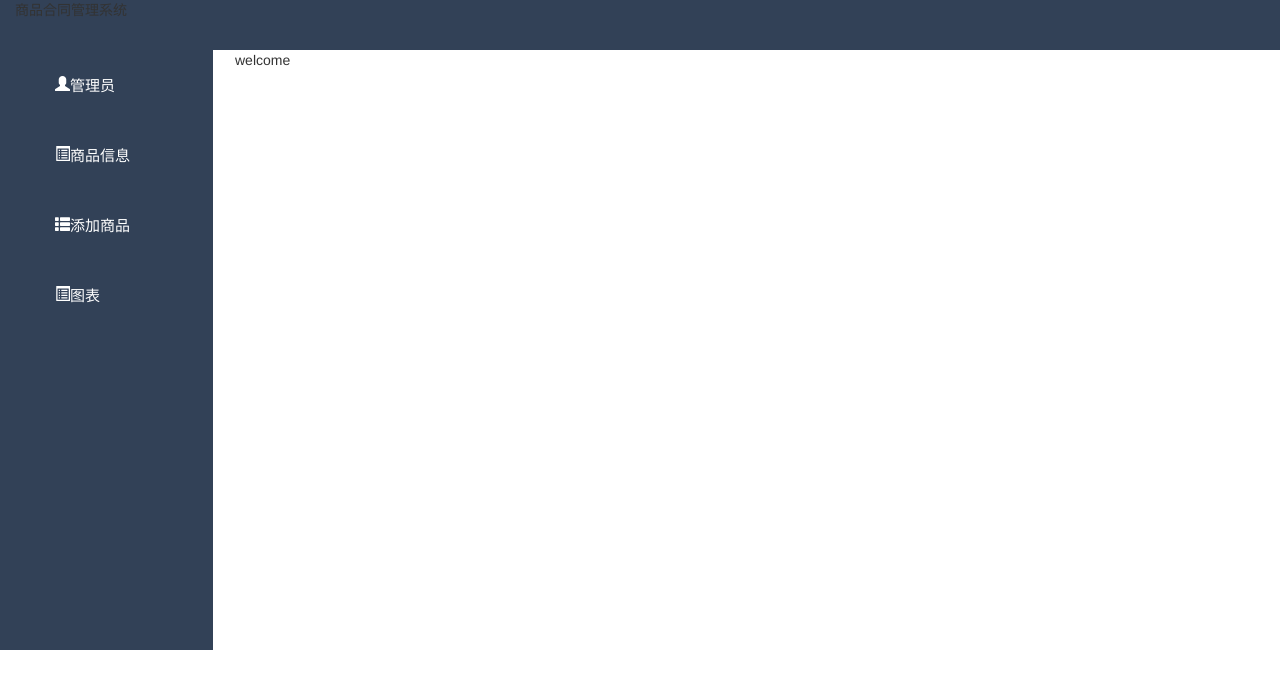
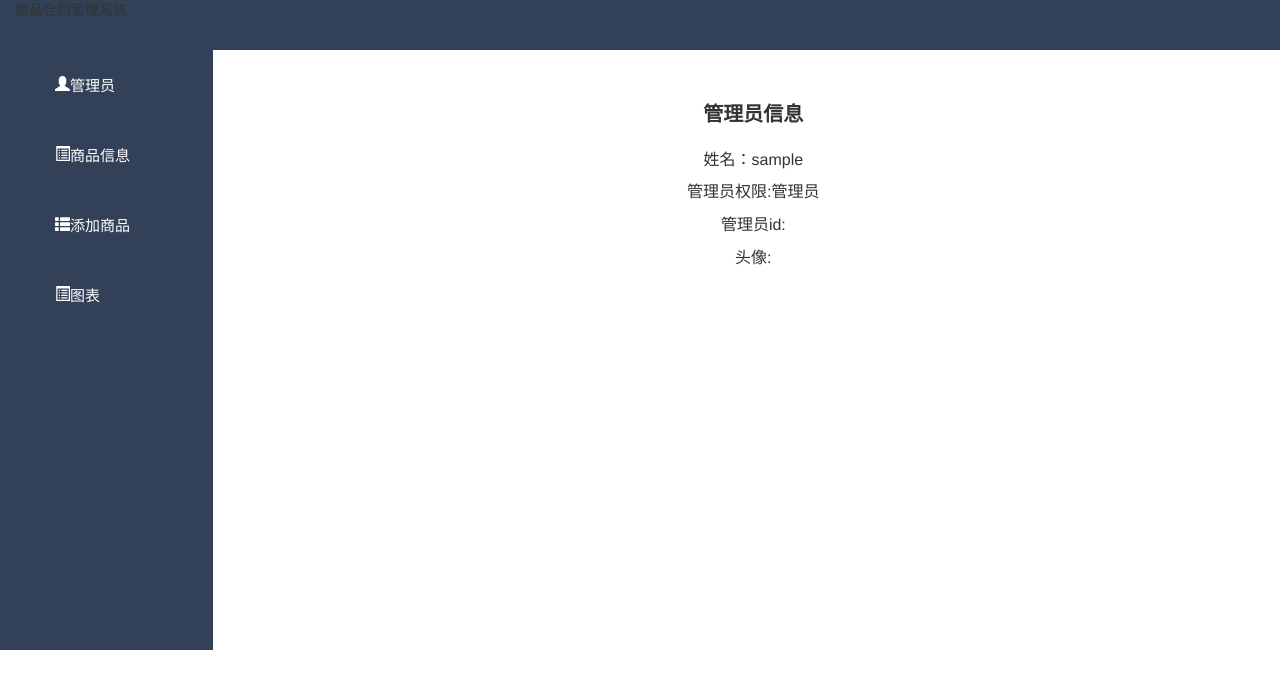
Before and after one commit to EbBlovery/product-app, an Angular app: page /navbar/admin in a window 1280 px wide. Shown: the top 688 px of the page. Built offline with nearby package versions, Linux system fonts and the light colour scheme; sample sign-in values are in the browser's storage.

Commit message:
admin fin

```diff
--- a/src/app/admin/admin.component.css
+++ b/src/app/admin/admin.component.css
@@ -0,0 +1,15 @@
+.content{
+    width: 100%;
+    height: 100%;
+    padding-top: 50px;
+}
+.content .content-header>p{
+    font-size: 20px;
+    font-weight: bold;
+    text-align: center;
+}
+.content .content-header .listinfo{
+	font-size: 16px;
+	margin: 20px auto;
+	text-align: center;
+}
--- a/src/app/admin/admin.component.html
+++ b/src/app/admin/admin.component.html
@@ -1,3 +1,11 @@
-<p>
-  welcome {{name}}
-</p>
+<div class="content">
+	<div class="content-header">
+		<p>管理员信息</p>
+		<div class="listinfo">
+			<p>姓名：<span>{{name}}</span></p>
+			<p>管理员权限:<span>管理员</span></p>
+			<p>管理员id:<span></span></p>
+			<p>头像:<span></span></p>
+		</div>
+	</div>
+</div>
--- a/src/app/admin/admin.component.ts
+++ b/src/app/admin/admin.component.ts
@@ -11,7 +11,7 @@ export class AdminComponent implements OnInit {
   constructor(private route: ActivatedRoute) { }
 
   ngOnInit() {
-
+  	 this.name = sessionStorage.getItem('username');
   }
 
 }
--- a/src/app/login/login.component.ts
+++ b/src/app/login/login.component.ts
@@ -46,7 +46,7 @@ export class LoginComponent implements OnInit, OnChanges {
       };
      	this.router.navigate(['navbar/admin'],navigationExtras);
      	sessionStorage.setItem('token',data.token);
-      sessionStorage.setItem('name',data.name);
+      sessionStorage.setItem('username',data.username);
 
       console.log(data)
      }
--- a/src/app/navbar/navbar.component.html
+++ b/src/app/navbar/navbar.component.html
@@ -1,6 +1,6 @@
 
 <div class="bgc-cms container">
-	<p>商品合同管理系统</p>
+	<p>商品合同管理系统 <span>{{username}}</span></p>
 </div>
 
 <div class="container bgc-cms-1">
--- a/src/app/navbar/navbar.component.ts
+++ b/src/app/navbar/navbar.component.ts
@@ -7,13 +7,13 @@ import { Router } from '@angular/router';
   styleUrls: ['./navbar.component.css']
 })
 export class NavbarComponent implements OnInit {
-  private name:string;
+  private username:string;
   constructor(private router:Router) { }
 
   ngOnInit() {
   	if(!sessionStorage.getItem('token')){
         this.router.navigate(['login']);
-        this.name = sessionStorage.getItem('name')
+        this.username = sessionStorage.getItem('username')
   	}
 
   }
```
